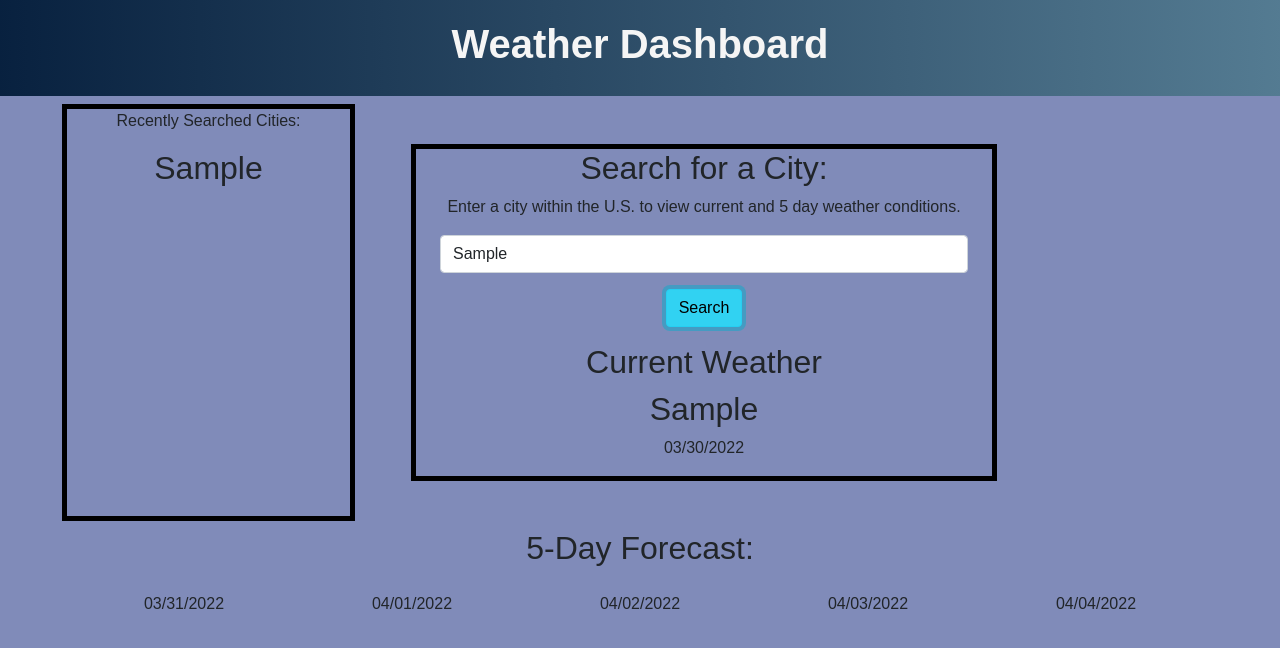
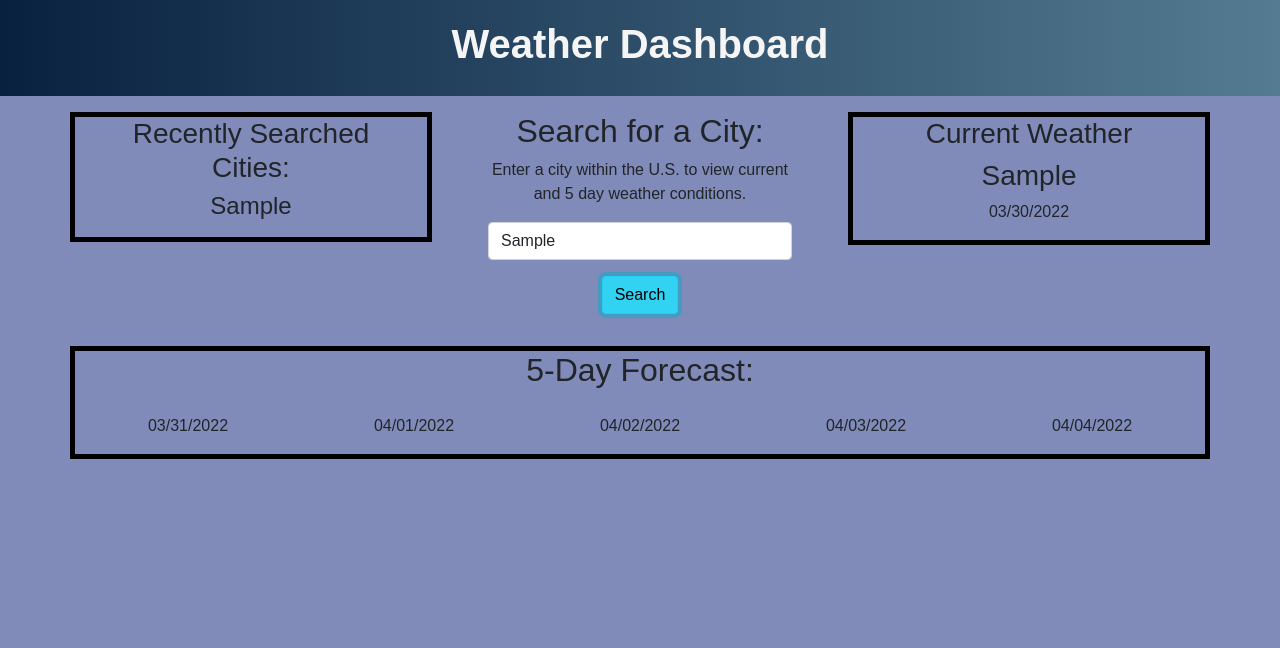
Before and after one commit to JessVarghese/weather_dashboard, a plain HTML site: page index.html in a window 1280 px wide. Both pictures are taken after typing "Sample" into the empty fields and a click on the button "Search". Drawn offline with nearby package versions, Linux system fonts and the light colour scheme; no server answers.

Commit message:
updated code to hide and show city info divs

```diff
--- a/assets/css/style.css
+++ b/assets/css/style.css
@@ -40,7 +40,7 @@ header {
   }
 
 
-#city-search, #search-history {
+ #search-history, #current-weather, #search-results {
   border: 5px solid black;
 }
 
--- a/assets/js/script.js
+++ b/assets/js/script.js
@@ -18,6 +18,18 @@ document.getElementById("date4").innerHTML = day4;
 
 let day5 = moment().add(5, 'd').format("L");
 document.getElementById("date5").innerHTML = day5;
+
+
+function displayDivs() {
+  //hides the intro container
+  document.getElementById("search-history").style.display = "block";
+
+  document.getElementById("search-results").style.display = "block";
+  document.getElementById("current-weather").style.display = "block";
+
+
+  getCityInfo();
+}
 
 
 function getCityInfo() {
--- a/index.html
+++ b/index.html
@@ -22,18 +22,16 @@
     </header>
 
     <div class="container px-2 text-center">
-      <div class="row gx-5">
+      <div class="row align-items-start gx-5">
 
-        <div class="col-3 m-2" id="search-history">
-          <p id="weather-search-term">Recently Searched Cities:</p>
+        <div class="col m-3" id="search-history" style="display:none">
+          <h3 id="weather-search-term">Recently Searched Cities:</h3>
+          <h4 id="cityName"></h4>
+          <ul id="searchHistory"></ul>
+        </div>
 
 
-          <h2 id="cityName"></h2>
-          <ul id="searchHistory"></ul>
-
-        </div>
-
-        <div class="col-6 m-5" id="city-search">
+        <div class="col m-3" id="city-search">
           <form>
             <div class="form-box">
               <div class="text-center">
@@ -44,21 +42,22 @@
               <form action="submit" method="post">
                 <div class="form-group">
                   <input type="text" id="cityInput" class="form-control" placeholder="ex. Austin">
-                  <button class="btn btn-info m-3" type="button">Search</button>
+                  <button class="btn btn-info m-3" type="button" onclick="displayDivs()">Search</button>
                 </div>
+            </div>
+          </form>
+
 
         </div>
-          </form>
-          <div class="col">
-            <h2>Current Weather</h2>
-            <h2 id="weatherToday"></h2>
+        <div class="col m-3" id="current-weather" style="display:none">
+          <h3>Current Weather</h3>
+          <h3 id="weatherToday"></h3>
           <p id="date"></p>
           <p id="wicon"></p>
           <p id="temp"></p>
           <p id="windSpeed"></p>
           <p id="humidity"></p>
           <p id="uvi"></p>
-          </div>
         </div>
       </div>
     </div>
@@ -88,7 +87,7 @@
 
       <!--5 Day Forecast-->
 
-      <div class="container text-center" id="search-results">
+      <div class="container text-center" id="search-results" style="display:none">
         <h2>5-Day Forecast:</h2>
         <div class="row" id="fiveDay">
           <div class="col">
```
Lines whose indentation alone changed are shown as unchanged.
